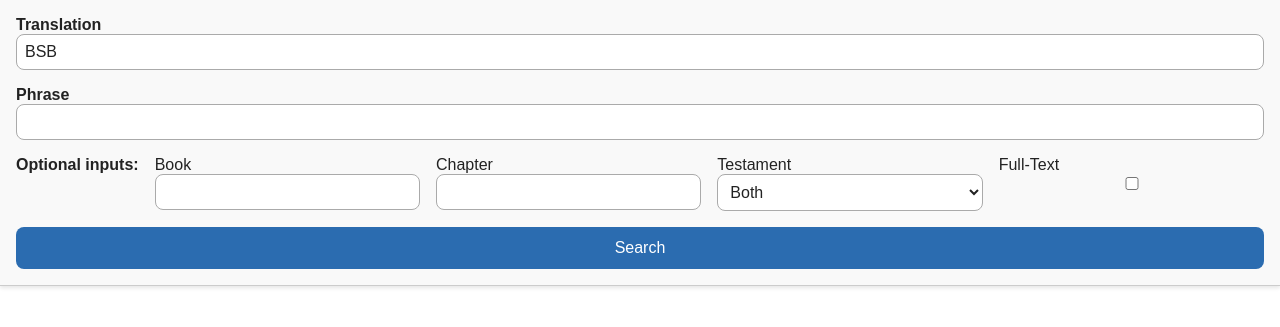
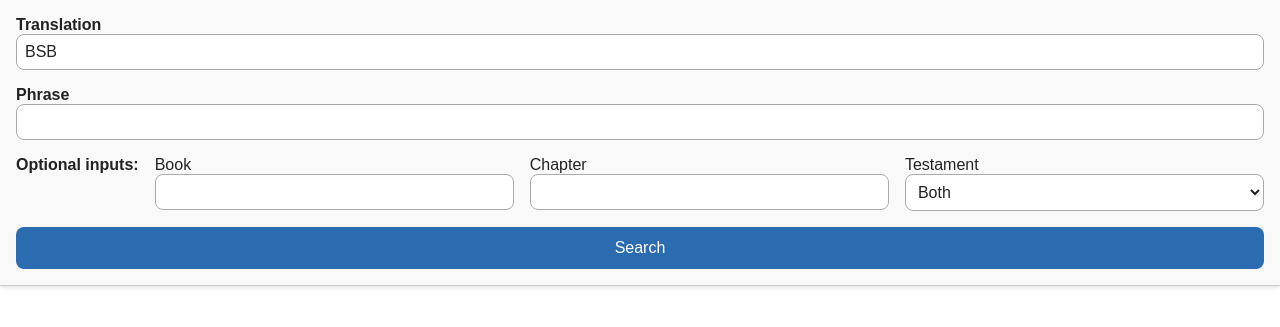
Before and after one commit to JStadnik619/berea-web, a Flask app: page / in a window 1280 px wide. Shown: the top 327 px of the page. Run offline with Flask 3, Linux system fonts and the light colour scheme.

Commit message:
Remove FTS input (permanently enabled)

```diff
--- a/app.py
+++ b/app.py
@@ -21,7 +21,6 @@ def search():
     book = request.args.get('book')
     chapter = request.args.get('chapter')
     testament = request.args.get('testament')
-    fts = request.args.get('full-text')
 
     bible = BibleClient(translation)
 
@@ -30,18 +29,18 @@ def search():
 
     # TODO: Validate inputs/input combinations
     if book and chapter:
-        verse_records = bible.search_chapter(phrase, book, chapter, fts)
+        verse_records = bible.search_chapter(phrase, book, chapter)
         book_name = bible.get_book_from_abbreviation(book)
         results_description = f"{len(verse_records)} occurrences of '{phrase}' in {book_name} {chapter} ({translation})"
     elif book:
-        verse_records = bible.search_book(phrase, book, fts)
+        verse_records = bible.search_book(phrase, book)
         book_name = bible.get_book_from_abbreviation(book)
         results_description = f"{len(verse_records)} occurrences of '{phrase}' in {book_name} ({translation})"
     elif testament in ['New Testament', 'Old Testament']:
-        verse_records = bible.search_testament(phrase, 'nt' if testament == 'New Testament' else 'ot', fts)
+        verse_records = bible.search_testament(phrase, 'nt' if testament == 'New Testament' else 'ot')
         results_description = f"{len(verse_records)} occurrences of '{phrase}' in the {testament} ({translation})"
     else:
-        verse_records = bible.search_bible(phrase, fts)
+        verse_records = bible.search_bible(phrase)
         results_description = f"{len(verse_records)} occurrences of '{phrase}' in the {translation} Bible"
 
     context = {
--- a/templates/search_form.html
+++ b/templates/search_form.html
@@ -29,10 +29,6 @@
         <option value="Old Testament">Old Testament</option>
       </select>
     </label>
-    <label>
-      Full-Text
-      <input type="checkbox" name="full-text">
-    </label>
   </div>
   <input type="submit" value="Search">
 </form>
--- a/templates/search_results.html
+++ b/templates/search_results.html
@@ -4,6 +4,6 @@
   <a href="{{ url_for('reference', translation=translation|string(), book=verse.book|string(), chapter=verse.chapter|string(), verse=verse.verse|string()) }}">
     {{ verse.book }} {{ verse.chapter }}:{{ verse.verse }}
   </a>
-  <!-- TODO: bold the phrase searched -->
+  <!-- Filter safe to render bold hightlights -->
   <div>{{ verse.text|safe }}</div>
 {% endfor %}
```
